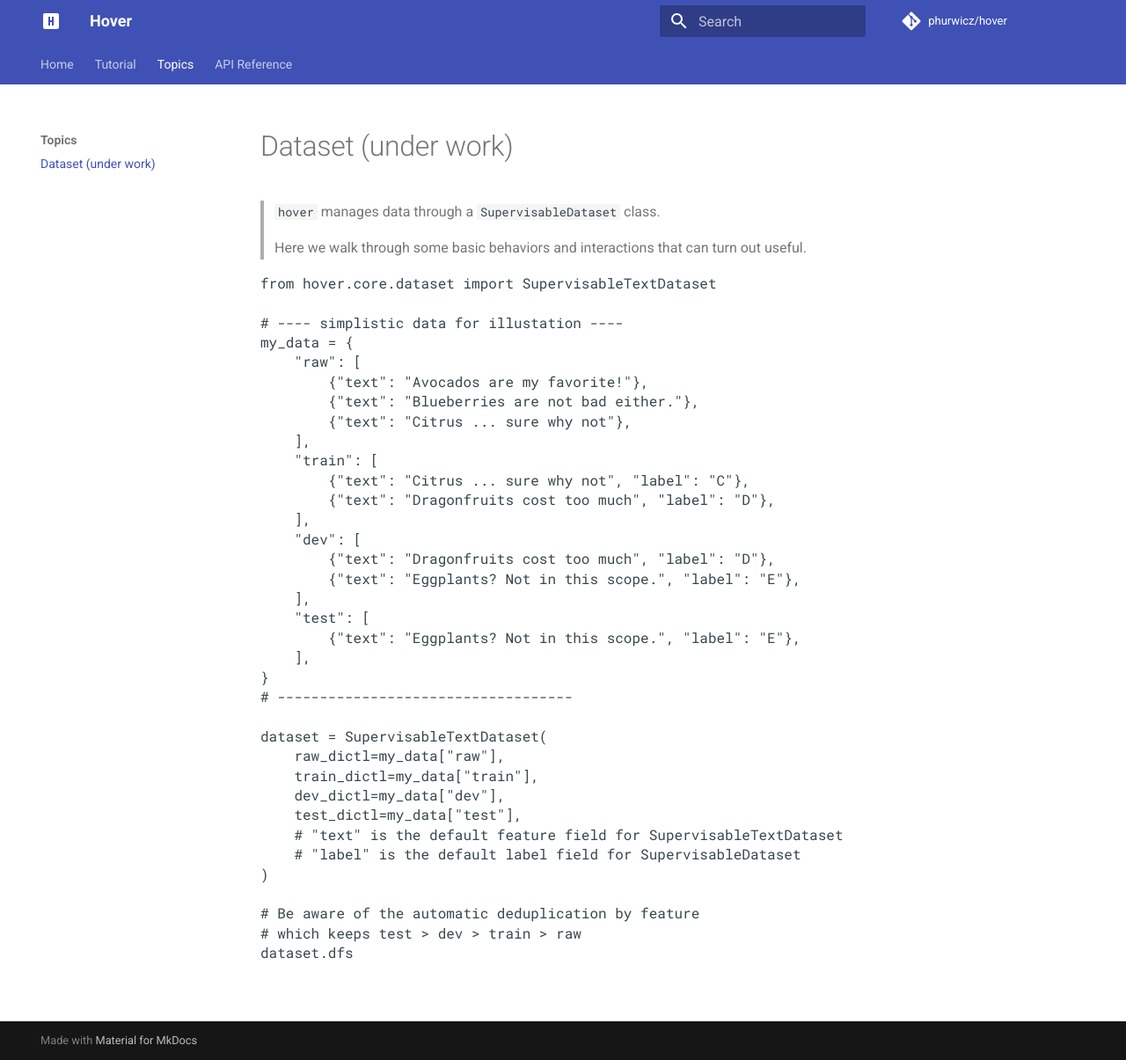
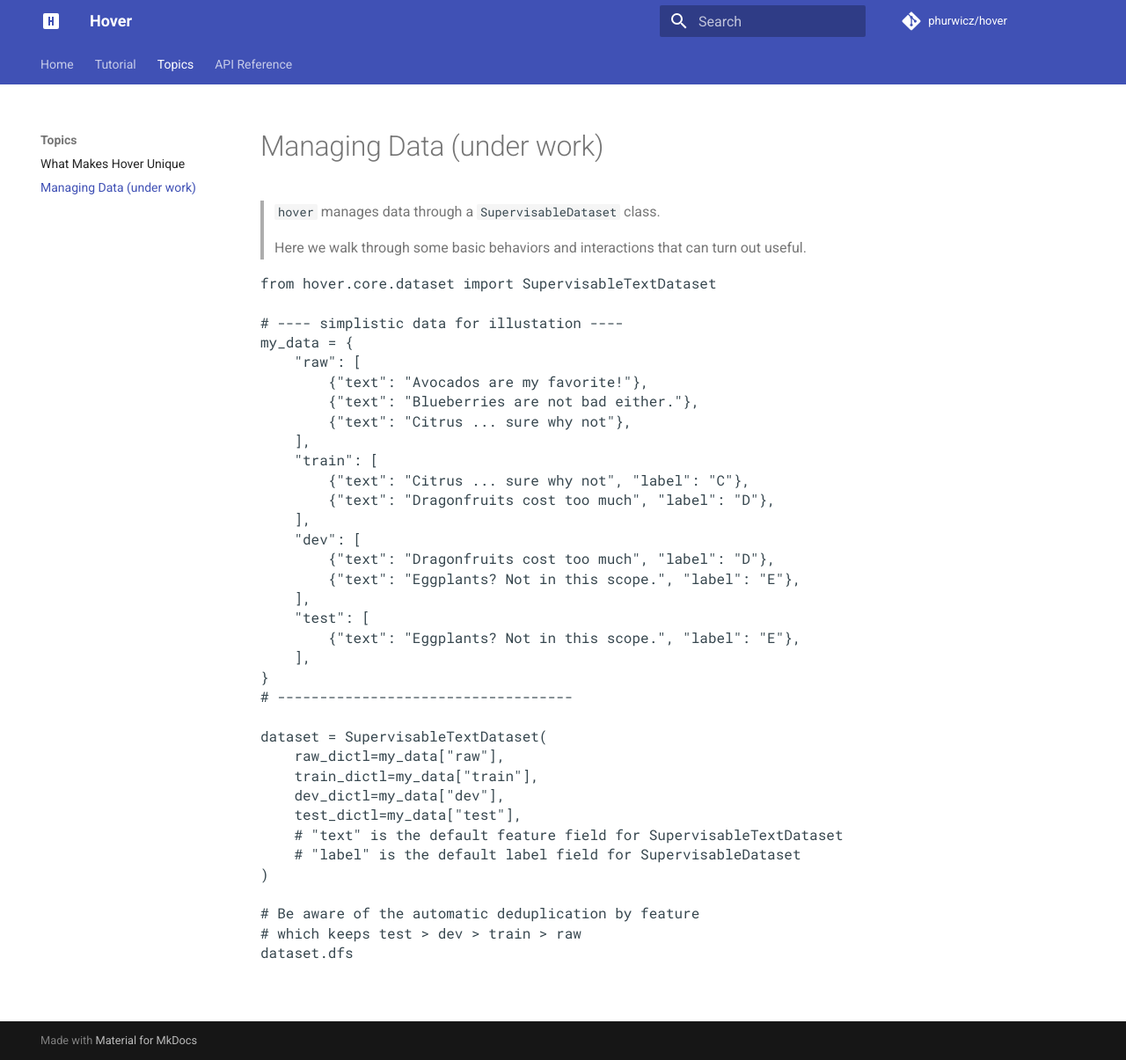
Before and after one commit to phurwicz/hover, an MkDocs documentation site: the page built from docs/pages/topics/dataset.md, in a window 1280 px wide and 1205 px high. Shown: the whole window at 88% size. Built offline with MkDocs 1.6.1 and Material for MkDocs 9.7.7, drawn with Linux system fonts in a browser that asks for light colours; a script that is not in the unit is left out; comment, search, counter and statistics services are not loaded.

```diff
--- a/mkdocs.yml
+++ b/mkdocs.yml
@@ -25,7 +25,8 @@ nav:
         - 'Active Learning': 'pages/tutorial/t1-active-learning.md'
         - 'Serving Options': 'pages/tutorial/t2-bokeh-app.md'
     - 'Topics':
-        - 'Dataset (under work)': 'pages/topics/dataset.md'
+        - 'What Makes Hover Unique': 'pages/topics/what-hover-is.md'
+        - 'Managing Data (under work)': 'pages/topics/dataset.md'
     - 'API Reference':
         - 'hover.recipes': 'pages/reference/recipes.md'
         - 'hover.core':
```
Also changed, not shown: README.md (+0 -22 lines), docs/pages/topics/what-hover-is.md (added, +21 -0 lines).
